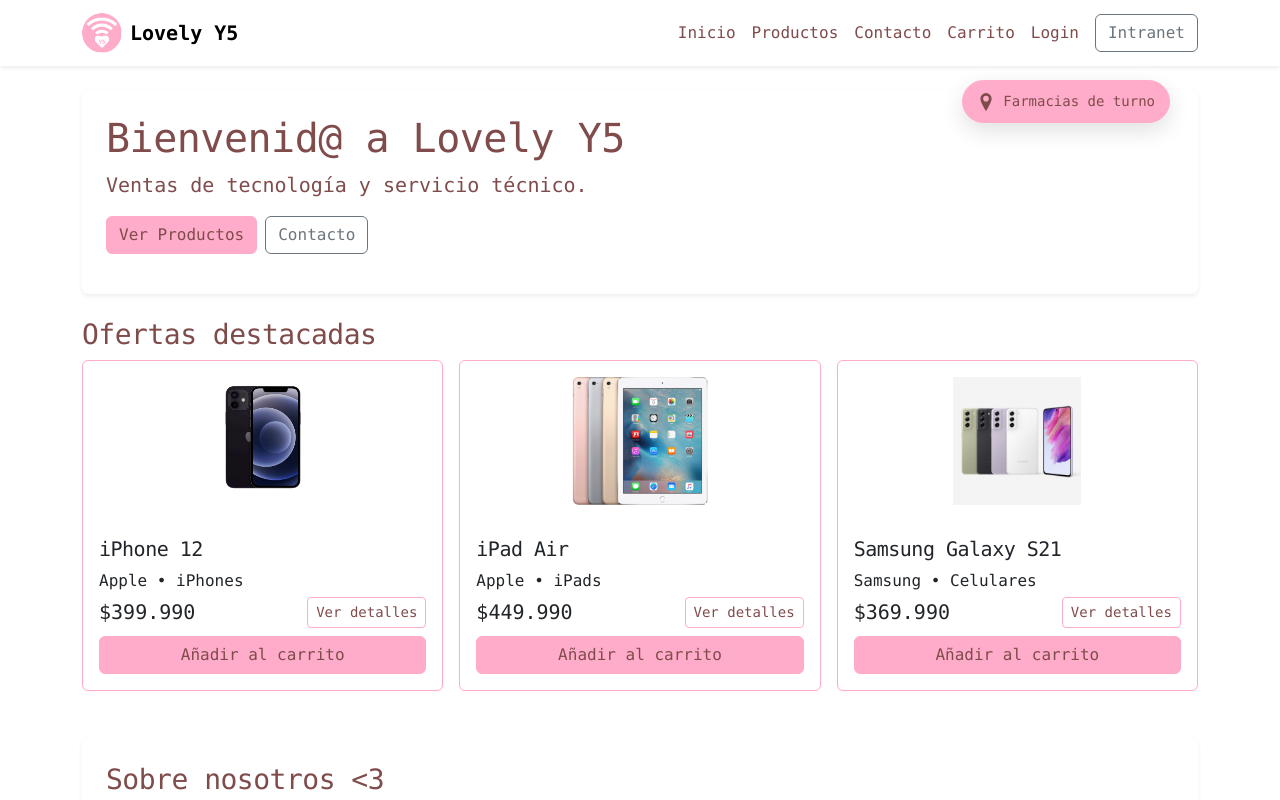
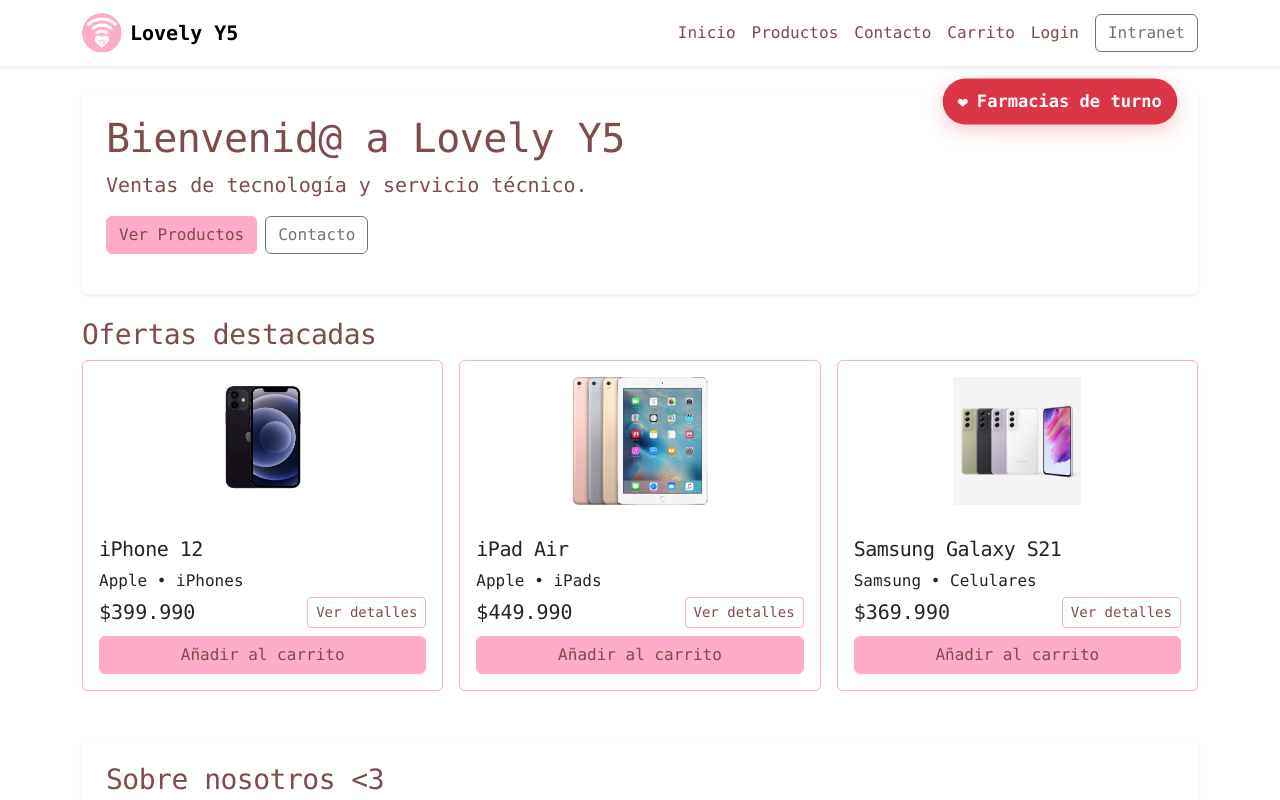
Before and after one commit to sibelsama111/lovely-y5-webnextjs, a Next.js app in the folder lovely-y5/: page / in a window 1280 px wide. Shown: the top 800 px of the page. Built offline with nearby package versions, Linux system fonts and the light colour scheme.

Commit message:
correccion de boton y elementos graficos

```diff
--- a/lovely-y5/app/globals.css
+++ b/lovely-y5/app/globals.css
@@ -219,3 +219,31 @@
   .turno-button-wrapper { top: 12px; right: 12px; }
   .turno-button { padding: 0.45rem 0.7rem; font-size: 0.9rem; }
 }
+
+/* Posicionamiento y comportamiento del carrito flotante y botón de turno
+   trasladados a CSS para poder aplicar media queries y evitar solapamientos */
+.floating-cart-wrapper {
+  position: fixed;
+  right: 20px;
+  top: 80px;
+  z-index: 1050;
+}
+
+.floating-cart-button img { display: block; }
+
+/* En pantallas pequeñas movemos el carrito a la esquina inferior derecha
+   y el botón de turno se coloca debajo del navbar para no solaparse */
+@media (max-width: 768px) {
+  .floating-cart-wrapper { right: 12px; top: auto; bottom: 16px; }
+  .turno-button-wrapper { top: calc(56px + 8px); right: 12px; }
+  .turno-button { padding: 0.45rem 0.7rem; font-size: 0.9rem; }
+}
+
+/* En pantallas grandes empujamos el botón de turno a la izquierda para
+   no solaparse con el carrito (que suele ir a la derecha) */
+@media (min-width: 769px) {
+  .turno-button-wrapper { right: 110px; top: 80px; }
+}
+
+/* Extra: si el navbar cambia de altura, se puede ajustar la variable
+   --navbar-height y usarla en la regla anterior. */
--- a/lovely-y5/components/FarmaciasTurnoButton.tsx
+++ b/lovely-y5/components/FarmaciasTurnoButton.tsx
@@ -8,18 +8,11 @@
 
   // Ocultar en la propia página de farmacias de turno
   if (!pathname || pathname === '/farmacias-de-turno') return null
-
   return (
-    <div style={{ position: 'fixed', right: 110, top: 80, zIndex: 1050 }}>
-      <Link
-        href="/farmacias-de-turno"
-        className="d-inline-flex align-items-center justify-content-center btn btn-sm btn-primary"
-        style={{ padding: '10px 14px', borderRadius: 28, boxShadow: '0 8px 22px rgba(0,0,0,.12)' }}
-      >
-        <svg xmlns="http://www.w3.org/2000/svg" width="18" height="18" fill="currentColor" viewBox="0 0 16 16" className="me-2">
-          <path d="M8 0a5 5 0 0 0-5 5c0 3.25 5 11 5 11s5-7.75 5-11a5 5 0 0 0-5-5zm0 7.5A2.5 2.5 0 1 1 8 2.5a2.5 2.5 0 0 1 0 5z" />
-        </svg>
-        Farmacias de turno
+    <div className="turno-button-wrapper">
+      <Link href="/farmacias-de-turno" className="turno-button pulse">
+        <span className="heart">❤</span>
+        <span style={{ fontWeight: 700 }}>Farmacias de turno</span>
       </Link>
     </div>
   )
--- a/lovely-y5/components/FloatingCart.tsx
+++ b/lovely-y5/components/FloatingCart.tsx
@@ -34,11 +34,8 @@
   return (
     <div
       aria-hidden={hidden}
+      className="floating-cart-wrapper"
       style={{
-        position: 'fixed',
-        right: 20,
-        top: 80,
-        zIndex: 1050,
         transition: 'opacity 180ms ease, transform 180ms ease',
         opacity: hidden ? 0 : 1,
         transform: hidden ? 'scale(0.92)' : 'scale(1)'
@@ -46,7 +43,7 @@
     >
       <Link
         href="/carrito"
-        className="d-flex align-items-center justify-content-center"
+        className="d-flex align-items-center justify-content-center floating-cart-button"
         style={{
           width: size,
           height: size,
```
